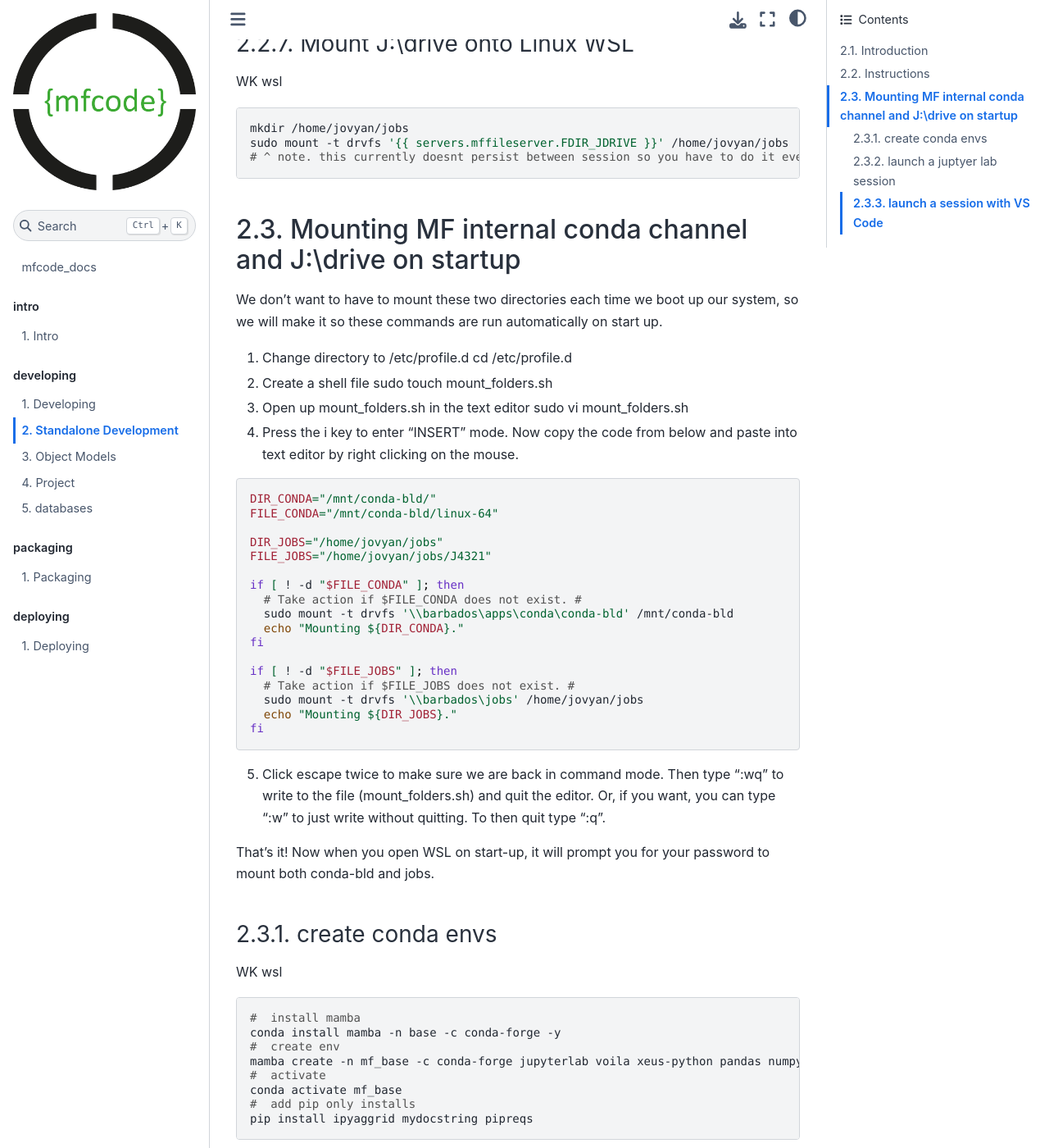
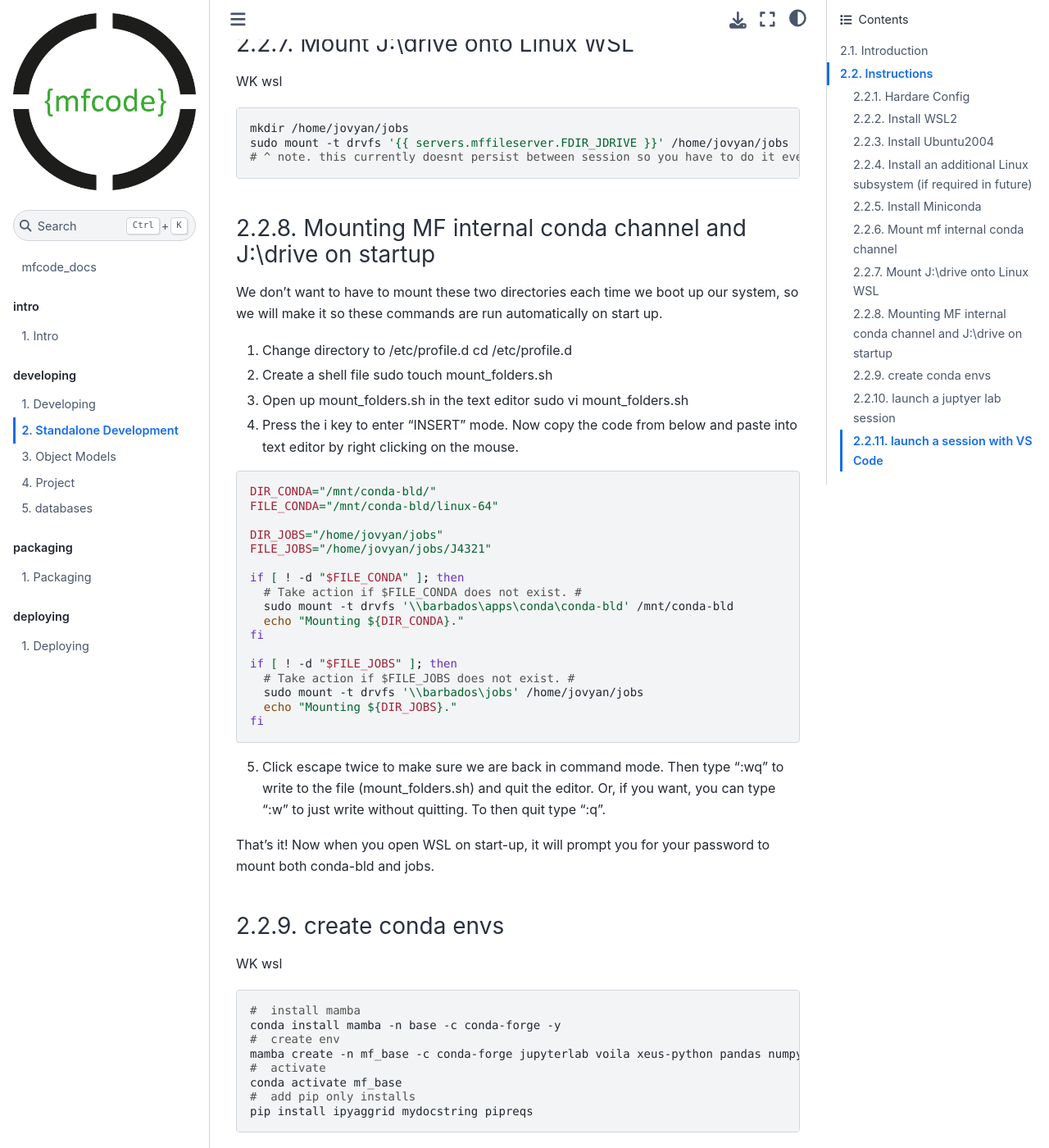
Before and after one commit to maxfordham/mxf-code-docs, a Jupyter Book: the page built from book/docs/developing-envsetup.md, in a window 1280 px wide and 1400 px high, scrolled down 3708 px. Shown: the whole window at 82% size. Built offline with Jupyter Book 1.0.4 settings and Sphinx 7.4.7 and the Sphinx Book theme 1.1.4, drawn with Linux system fonts in a browser that asks for light colours; pages that are not in the unit, such as notebooks, are missing from menus; some of the changed text lies outside the part shown.

Commit message:
Fixed heading

````diff
--- a/book/docs/developing-envsetup.md
+++ b/book/docs/developing-envsetup.md
@@ -10,7 +10,7 @@
     - [Install Miniconda](#install-miniconda)
     - [Mount mf internal conda channel](#mount-mf-internal-conda-channel)
     - [Mount J:\drive onto Linux WSL](#mount-jdrive-onto-linux-wsl)
-  - [Mounting MF internal conda channel and J:\drive on startup](#mounting-mf-internal-conda-channel-and-jdrive-on-startup)
+    - [Mounting MF internal conda channel and J:\drive on startup](#mounting-mf-internal-conda-channel-and-jdrive-on-startup)
     - [create conda envs](#create-conda-envs)
     - [launch a juptyer lab session](#launch-a-juptyer-lab-session)
     - [launch a session with VS Code](#launch-a-session-with-vs-code)
@@ -166,7 +166,7 @@ sudo mount -t drvfs '{{ servers.mffileserver.FDIR_JDRIVE }}' /home/jovyan/jobs
 # ^ note. this currently doesnt persist between session so you have to do it everytime
 ```
 
-## Mounting MF internal conda channel and J:\drive on startup
+### Mounting MF internal conda channel and J:\drive on startup
 
 We don't want to have to mount these two directories each time we boot up our system, so we will make it so these commands are run
 automatically on start up.
````
